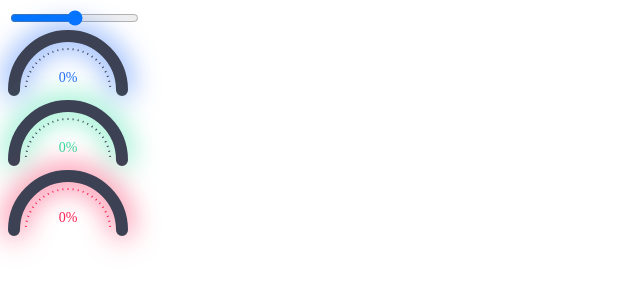
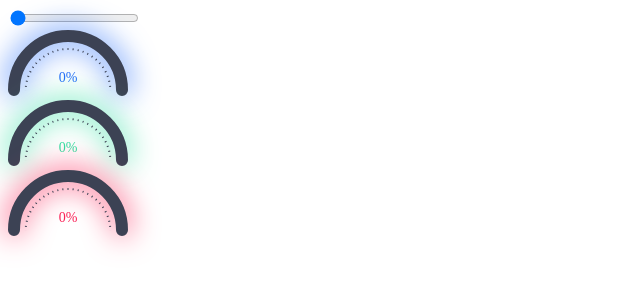
Before and after one commit to danilesky/react-circular-progress, a React app: page / in a window 1280 px wide. Shown: the top 300 px of the page, without its empty margins (0-640 px from the left). Built offline with nearby package versions, Linux system fonts and the light colour scheme; the HTML template or start-up script is replaced by a standard one.

Commit message:
simplify example

```diff
--- a/src/Playground.tsx
+++ b/src/Playground.tsx
@@ -1,29 +1,39 @@
-import { useState } from "react";
+import { ReactElement, useState } from "react";
 import CombinedProgressBar from "./components/variants/combined-progress-bar";
 
-function Playground() {
+function Playground(): ReactElement {
   const [percentage, setPercentage] = useState(0);
+
+  const previewColors = ["#246CF9", "#30E0A1", "#FA2256"];
+
+  function percentageHandler(e: React.ChangeEvent<HTMLInputElement>) {
+    setPercentage(Number(e.target.value));
+  }
+
   return (
     <>
       <input
         type="range"
         name="percentage"
         id="percentage"
-        onChange={(e) => setPercentage(Number(e.target.value))}
+        onChange={percentageHandler}
+        value={percentage}
         min="0"
         max="100"
       />
+      {previewColors.map(function (color) {
+        return (
           <CombinedProgressBar
             percentage={percentage}
             canvasWidth={120}
             barOptions={{
               barWidth: 12,
               activeBar: {
-            color: "#246CF9",
+                color: color,
               },
               backgroundBar: {
                 color: "#3C4254",
-            shadow: "0px 0px 15px #246CF9",
+                shadow: `0px 0px 15px ${color}`,
               },
               circle: {
                 radius: 2,
@@ -48,94 +58,14 @@ function Playground() {
             textOptions={{
               positionY: 20,
               style: {
-            color: "#246CF9",
+                color: color,
                 fontSize: 14,
                 fontWeight: 500,
               },
             }}
           />
-      <CombinedProgressBar
-        percentage={percentage}
-        canvasWidth={120}
-        barOptions={{
-          barWidth: 12,
-          activeBar: {
-            color: "#30E0A1",
-          },
-          backgroundBar: {
-            color: "#3C4254",
-            shadow: "0px 0px 15px #30E0A1",
-          },
-          circle: {
-            radius: 2,
-            color: "white",
-            hidable: true,
-          },
-        }}
-        clockOptions={{
-          rectangleOptions: {
-            width: 1,
-            height: 2,
-            count: 27,
-            colors: {
-              fill: "#3C4254",
-              activeFill: "#FFFFFF",
-            },
-          },
-          positionY: 7,
-          canvasWidth: 120 / 1.38,
-          rangeType: "closest",
-        }}
-        textOptions={{
-          positionY: 20,
-          style: {
-            color: "#30E0A1",
-            fontSize: 14,
-            fontWeight: 500,
-          },
-        }}
-      />
-      <CombinedProgressBar
-        percentage={percentage}
-        canvasWidth={120}
-        barOptions={{
-          barWidth: 12,
-          activeBar: {
-            color: "#FA2256",
-          },
-          backgroundBar: {
-            color: "#3C4254",
-            shadow: "0px 0px 15px #FA2256",
-          },
-          circle: {
-            radius: 2,
-            color: "white",
-            hidable: true,
-          },
-        }}
-        clockOptions={{
-          rectangleOptions: {
-            width: 1,
-            height: 2,
-            count: 27,
-            colors: {
-              fill: "#FA2256",
-              activeFill: "#FFFFFF",
-            },
-          },
-          positionY: 7,
-          canvasWidth: 120 / 1.38,
-          rangeType: "closest",
-        }}
-        textOptions={{
-          positionY: 20,
-          style: {
-            color: "#FA2256",
-            fontSize: 14,
-            fontWeight: 500,
-          },
-        }}
-      />
+        );
+      })}
     </>
   );
 }
```
Lines whose indentation alone changed are shown as unchanged.
